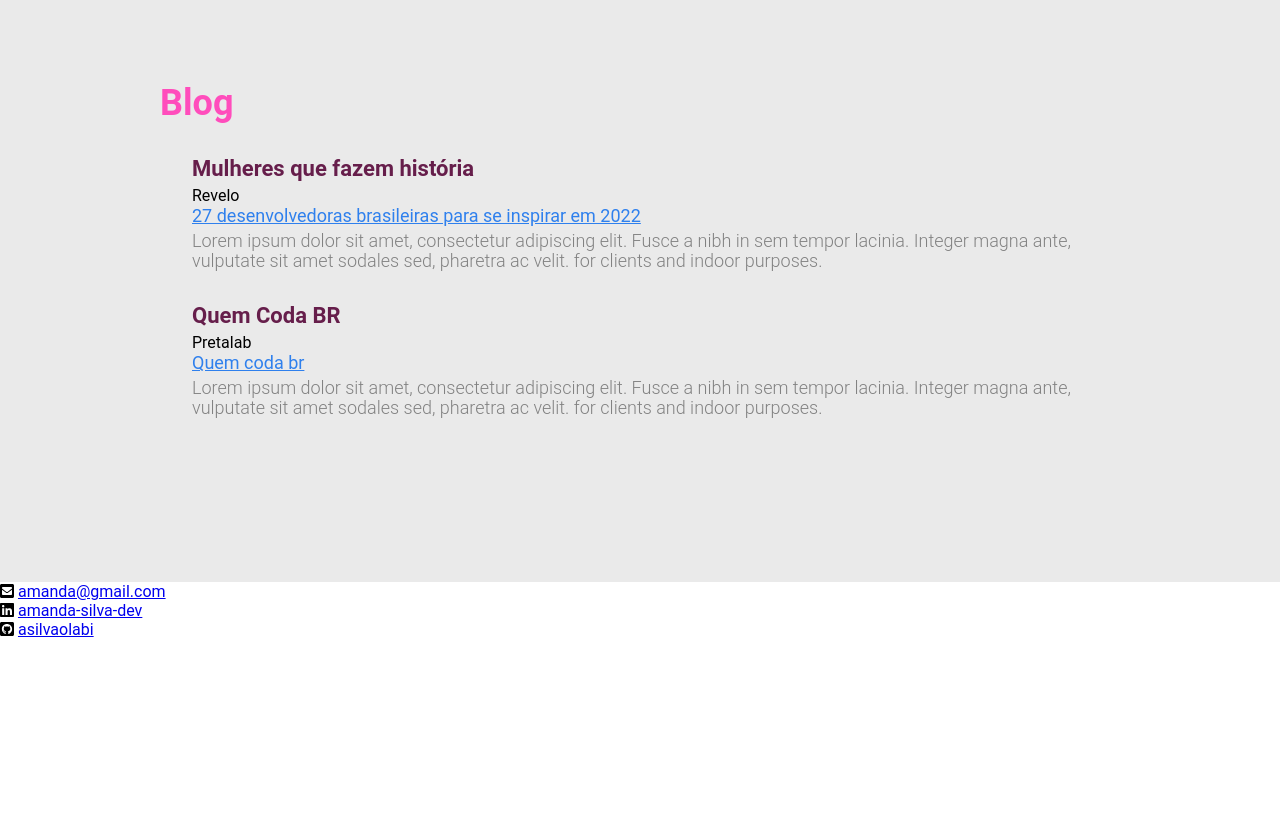
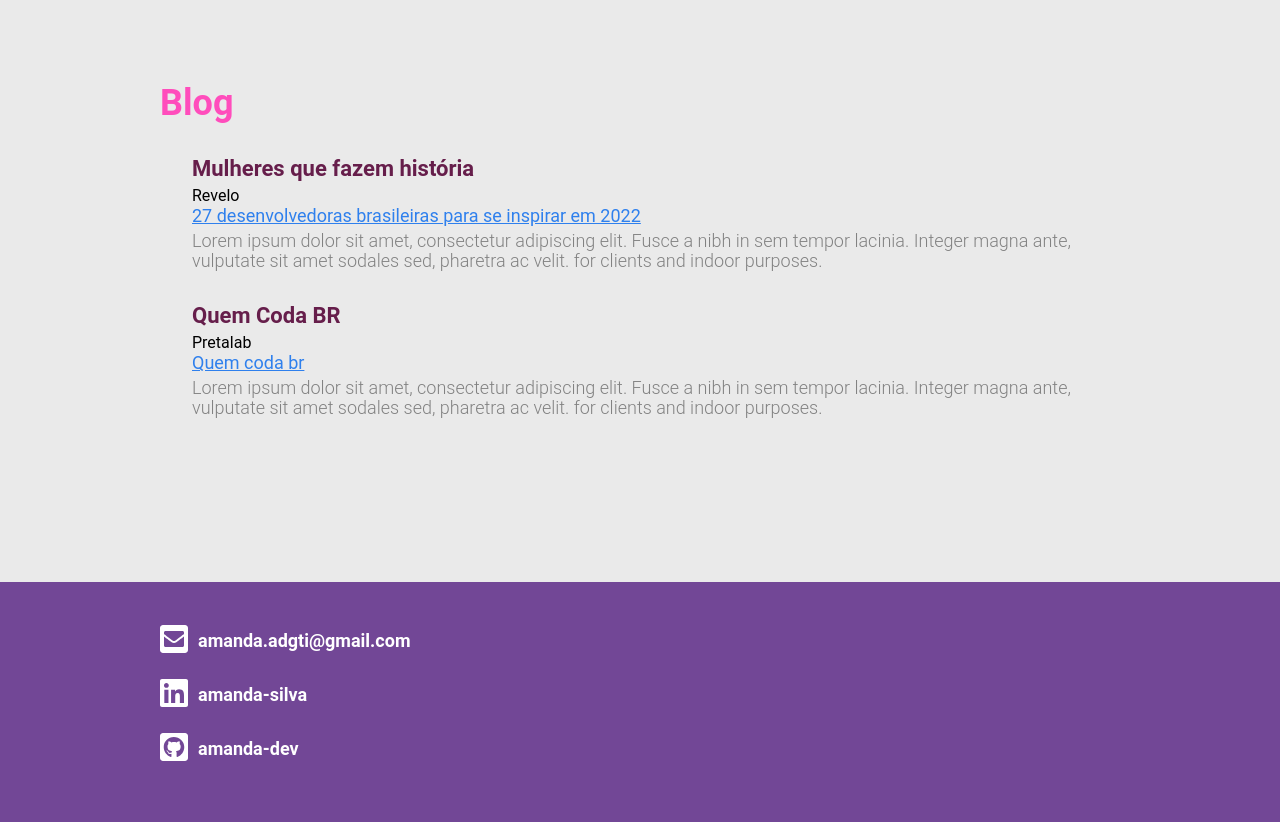
Before and after one commit to asilvaolabi/portfolio-amanda-silva-pretalab, a plain HTML site: page index.html in a window 1280 px wide. Shown: the part 1380-2202 px from the top of the page. Before the commit the page ends 2019 px from the top, so only its background shows below. Drawn offline with Linux system fonts and the light colour scheme.

Commit message:
subindo a parte final do portfolio

```diff
--- a/index.html
+++ b/index.html
@@ -99,22 +99,19 @@
        </section>
    </main>
 
-    <footer>
-        <div id="contato">
-            <ul>
-                <li >
-                    <i class="fas fa-envelope-square"></i>
-                    <a href="mailto:amanda@teste.com">amanda@gmail.com</a>
+    <!-- O Footer faz parte da semântica, de criar o rodapé do site -->
+    <footer class="footer" id="contato">
+        <div class="container">
+            <ul class="lista-footer">
+                <li>
+                    <i class="fas fa-envelope-square estilo-icon"></i><a href="mailto:amanda.adgti@gmail.com" target="_blank"class="links">amanda.adgti@gmail.com</a>
                 </li>
 
                 <li>
-                    <i class="fab fa-linkedin"></i>
-                    <a href="https://www.linkedin.com/in/amanda-silva-dev/" target="_blank">amanda-silva-dev</a>
+                    <i class="fab fa-linkedin estilo-icon"></i><a href="https://www.linkedin.com/in/amanda-silva-dev/" target="_blank" class="links">amanda-silva</a>
                 </li>
-
                 <li>
-                    <i class="fab fa-github-square"></i>
-                    <a href="https://github.com/asilvaolabi" target="_blank">asilvaolabi</a>
+                    <i class="fab fa-github-square estilo-icon"></i><a href="https://github.com/mandypry" target="_blank" class="links">amanda-dev</a>
                 </li>
             </ul>
         </div>
--- a/style.css
+++ b/style.css
@@ -142,3 +142,29 @@ centro do browser. O container é invisível. */
     display: flex;
     flex-direction: column;
 }
+
+.footer {
+    background-color: #724796;
+    height: 30vh;
+    display: flex;
+    align-items: center;
+}
+
+.estilo-icon {
+    font-size: 32px;
+    margin-right: 10px;
+}
+
+.links {
+    text-decoration:none;
+    color: white;
+}
+
+.lista-footer li {
+    color: #FFFF;
+    font-weight: 700;
+    font-size: 18px;
+    margin-bottom: 16px;
+    display: flex;
+    align-items: center;
+}
```
